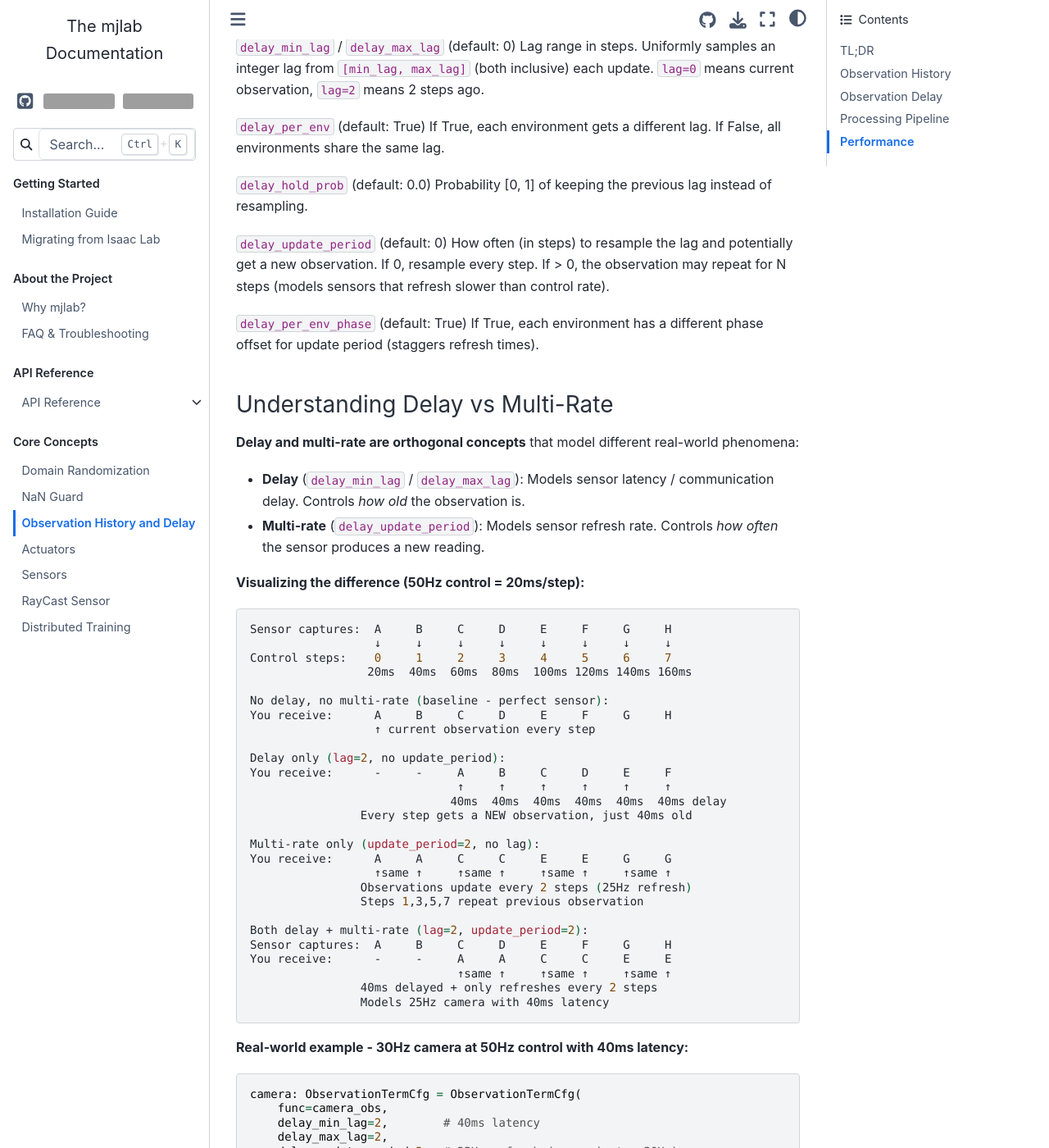
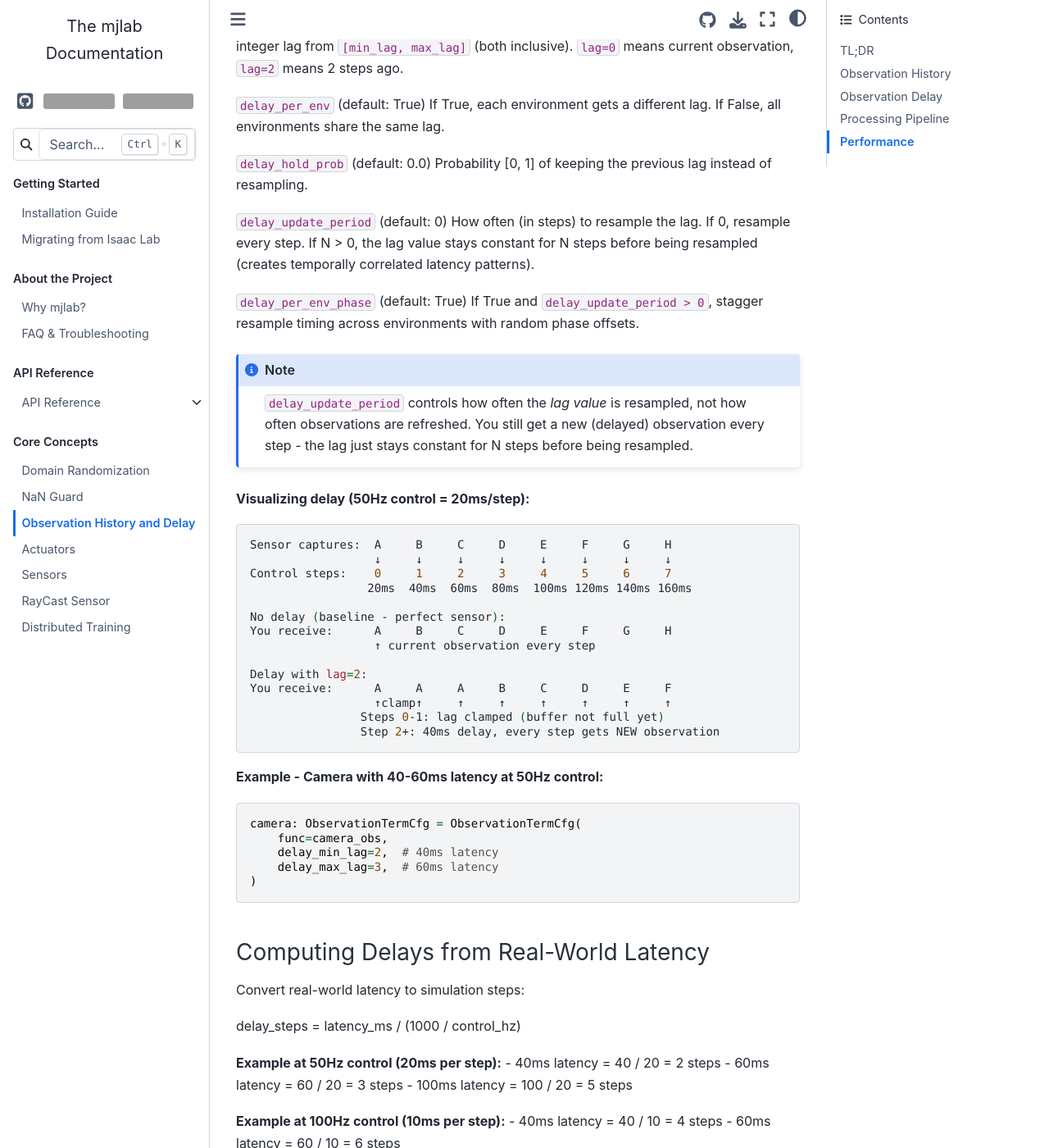
Before and after one commit to DavidDobas/mjlab-hackathon, a Sphinx documentation site: the page built from docs/source/observation.rst, in a window 1280 px wide and 1400 px high, scrolled down 3167 px. Shown: the whole window at 82% size. Built offline with Sphinx 7.4.7 and the Sphinx Book theme 1.1.4, drawn with Linux system fonts in a browser that asks for light colours; some of the changed text lies outside the part shown; grey boxes are pictures that could not be loaded.

Commit message:
Fix misleading delay docs and Sphinx duplicate warnings.

```diff
--- a/docs/source/observation.rst
+++ b/docs/source/observation.rst
@@ -166,15 +166,14 @@ affects policies trained with history but not those without.
 Observation Delay
 -----------------
 
-Real robots have sensors with communication delays (WiFi, USB) and varying refresh
-rates (30Hz camera, 100Hz encoders). The delay system models both sensor latency
-and slower-than-control refresh rates.
+Real robots have sensors with communication delays (WiFi, USB). The delay system
+models sensor latency by returning observations from earlier timesteps.
 
 Delay Parameters
 ^^^^^^^^^^^^^^^^
 
 ``delay_min_lag`` / ``delay_max_lag`` (default: 0) Lag range in steps. Uniformly
-samples an integer lag from ``[min_lag, max_lag]`` (both inclusive) each update.
+samples an integer lag from ``[min_lag, max_lag]`` (both inclusive).
 ``lag=0`` means current observation, ``lag=2`` means 2 steps ago.
 
 ``delay_per_env`` (default: True) If True, each environment gets a different
@@ -183,26 +182,20 @@ lag. If False, all environments share the same lag.
 ``delay_hold_prob`` (default: 0.0)
 Probability [0, 1] of keeping the previous lag instead of resampling.
 
-``delay_update_period`` (default: 0) How often (in steps) to resample the lag
-and potentially get a new observation. If 0, resample every step. If > 0, the
-observation may repeat for N steps (models sensors that refresh slower than
-control rate).
+``delay_update_period`` (default: 0) How often (in steps) to resample the lag.
+If 0, resample every step. If N > 0, the lag value stays constant for N steps
+before being resampled (creates temporally correlated latency patterns).
 
-``delay_per_env_phase`` (default: True) If True, each environment has a
-different phase offset for update period (staggers refresh times).
+``delay_per_env_phase`` (default: True) If True and ``delay_update_period > 0``,
+stagger resample timing across environments with random phase offsets.
 
-Understanding Delay vs Multi-Rate
-^^^^^^^^^^^^^^^^^^^^^^^^^^^^^^^^^
+.. note::
 
-**Delay and multi-rate are orthogonal concepts** that model different real-world
-phenomena:
+   ``delay_update_period`` controls how often the *lag value* is resampled, not
+   how often observations are refreshed. You still get a new (delayed) observation
+   every step - the lag just stays constant for N steps before being resampled.
 
-- **Delay** (``delay_min_lag`` / ``delay_max_lag``): Models sensor latency / communication
-  delay. Controls *how old* the observation is.
-- **Multi-rate** (``delay_update_period``): Models sensor refresh rate. Controls *how
-  often* the sensor produces a new reading.
-
-**Visualizing the difference (50Hz control = 20ms/step):**
+**Visualizing delay (50Hz control = 20ms/step):**
 
 .. code-block:: bash
 
@@ -211,46 +204,27 @@ phenomena:
     Control steps:    0     1     2     3     4     5     6     7
                      20ms  40ms  60ms  80ms  100ms 120ms 140ms 160ms
 
-    No delay, no multi-rate (baseline - perfect sensor):
+    No delay (baseline - perfect sensor):
     You receive:      A     B     C     D     E     F     G     H
                       ↑ current observation every step
 
-    Delay only (lag=2, no update_period):
-    You receive:      -     -     A     B     C     D     E     F
-                                  ↑     ↑     ↑     ↑     ↑     ↑
-                                 40ms  40ms  40ms  40ms  40ms  40ms delay
-                    Every step gets a NEW observation, just 40ms old
-
-    Multi-rate only (update_period=2, no lag):
-    You receive:      A     A     C     C     E     E     G     G
-                      ↑same ↑     ↑same ↑     ↑same ↑     ↑same ↑
-                    Observations update every 2 steps (25Hz refresh)
-                    Steps 1,3,5,7 repeat previous observation
-
-    Both delay + multi-rate (lag=2, update_period=2):
-    Sensor captures:  A     B     C     D     E     F     G     H
-    You receive:      -     -     A     A     C     C     E     E
-                                  ↑same ↑     ↑same ↑     ↑same ↑
-                    40ms delayed + only refreshes every 2 steps
-                    Models 25Hz camera with 40ms latency
+    Delay with lag=2:
+    You receive:      A     A     A     B     C     D     E     F
+                      ↑clamp↑     ↑     ↑     ↑     ↑     ↑     ↑
+                    Steps 0-1: lag clamped (buffer not full yet)
+                    Step 2+: 40ms delay, every step gets NEW observation
 
 
-**Real-world example - 30Hz camera at 50Hz control with 40ms latency:**
+**Example - Camera with 40-60ms latency at 50Hz control:**
 
 
 .. code-block:: python
 
     camera: ObservationTermCfg = ObservationTermCfg(
         func=camera_obs,
-        delay_min_lag=2,        # 40ms latency
-        delay_max_lag=2,
-        delay_update_period=2,  # 25Hz refresh (approximates 30Hz)
+        delay_min_lag=2,  # 40ms latency
+        delay_max_lag=3,  # 60ms latency
     )
-
-
-**Common mistake:** Using only ``delay_min_lag=2, delay_max_lag=2`` gives you
-40ms latency but you still get 50 different camera frames per second. You need
-``delay_update_period=2`` to model the slower refresh rate.
 
 Computing Delays from Real-World Latency
 ^^^^^^^^^^^^^^^^^^^^^^^^^^^^^^^^^^^^^^^^
@@ -277,38 +251,10 @@ delay_steps = latency_ms / (1000 / control_hz)
      use ``delay_min_lag=2, delay_max_lag=3`` which uniformly samples lag ∈ {2, 3}
      (both inclusive), giving either 40ms or 60ms delay.
 
-Computing Multi-Rate Updates
-^^^^^^^^^^^^^^^^^^^^^^^^^^^^
-
-Convert sensor refresh rate to update period:
-
-
-update_period = control_hz / sensor_hz
-
-
-**Example at 50Hz control:**
-
-- 30Hz camera: update_period = 50 / 30 ≈ 2 steps → **actual 25Hz** (error: -17%)
-- 25Hz LiDAR: update_period = 50 / 25 = 2 steps → **actual 25Hz** (exact)
-- 10Hz GPS: update_period = 50 / 10 = 5 steps → **actual 10Hz** (exact)
-
-**Example at 100Hz control:**
-
-- 30Hz camera: update_period = 100 / 30 ≈ 3 steps → **actual 33.3Hz** (error: +11%)
-- 50Hz IMU: update_period = 100 / 50 = 2 steps → **actual 50Hz** (exact)
-
-.. note::
-
-     Since ``update_period`` must be an integer, sensor rates that don't evenly
-     divide the control frequency can only be approximated. For example, 30Hz at 50Hz
-     control needs update_period=1.67, so round to 2 → 25Hz (17% error). Higher control
-     frequencies reduce quantization error (100Hz control approximates 30Hz as 33.3Hz
-     with only 11% error).
-
 Examples
 ^^^^^^^^
 
-**Joint encoders (100Hz, no delay) at 50Hz control:**
+**Joint encoders (no delay):**
 
 .. code-block:: python
 
@@ -316,22 +262,19 @@ Examples
     # delay_min_lag=delay_max_lag=0 by default.
 
 
-**Camera (30Hz, 40-60ms latency) at 50Hz control:**
+**Camera with 40-60ms latency at 50Hz control:**
 
 .. code-block:: python
 
-    # 30Hz camera: update_period = 50/30 ≈ 2 → actually 25Hz (17% error, acceptable)
     # 40-60ms latency = 2-3 steps at 50Hz (20ms/step)
     camera: ObservationTermCfg = ObservationTermCfg(
         func=camera_obs,
-        delay_min_lag=2,          # 40ms
-        delay_max_lag=3,          # 60ms
-        delay_update_period=2,    # 25Hz (approximates 30Hz)
-        delay_per_env_phase=True  # Staggered refresh across envs
+        delay_min_lag=2,  # 40ms
+        delay_max_lag=3,  # 60ms
     )
 
 
-**Mixed-rate system at 50Hz control:**
+**Mixed system - fast encoders and slow camera:**
 
 .. code-block:: python
 
@@ -340,15 +283,13 @@ Examples
         # Fast encoders (no delay)
         joint_pos: ObservationTermCfg = ObservationTermCfg(
             func=joint_pos,
-            # delay_min_lag=0, delay_max_lag=0 (default)
         )
 
-        # 25Hz camera (40-80ms latency)
+        # Camera with 40-80ms latency
         camera: ObservationTermCfg = ObservationTermCfg(
             func=camera_obs,
             delay_min_lag=2,  # 40ms
             delay_max_lag=4,  # 80ms
-            delay_update_period=2  # 25Hz (50Hz control / 2)
         )
 
 
```
Also changed, not shown: 1 other file.
